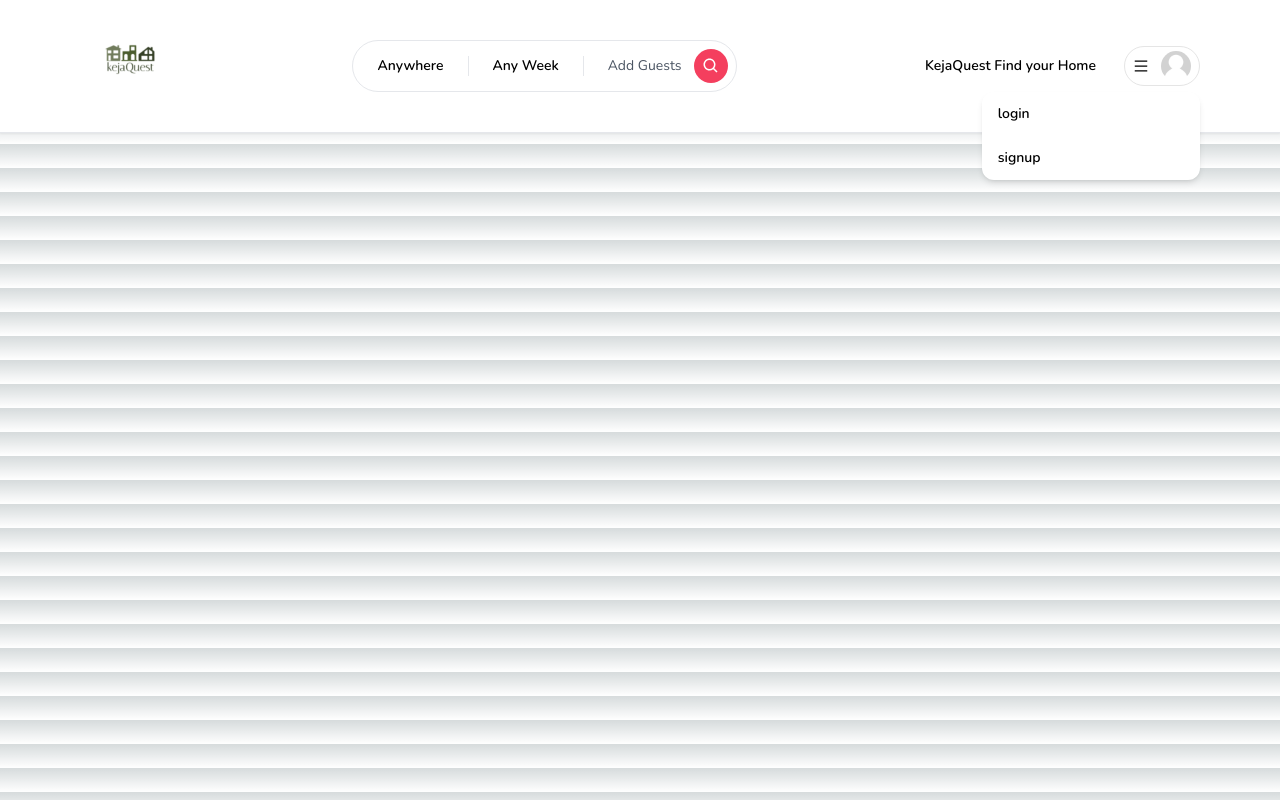
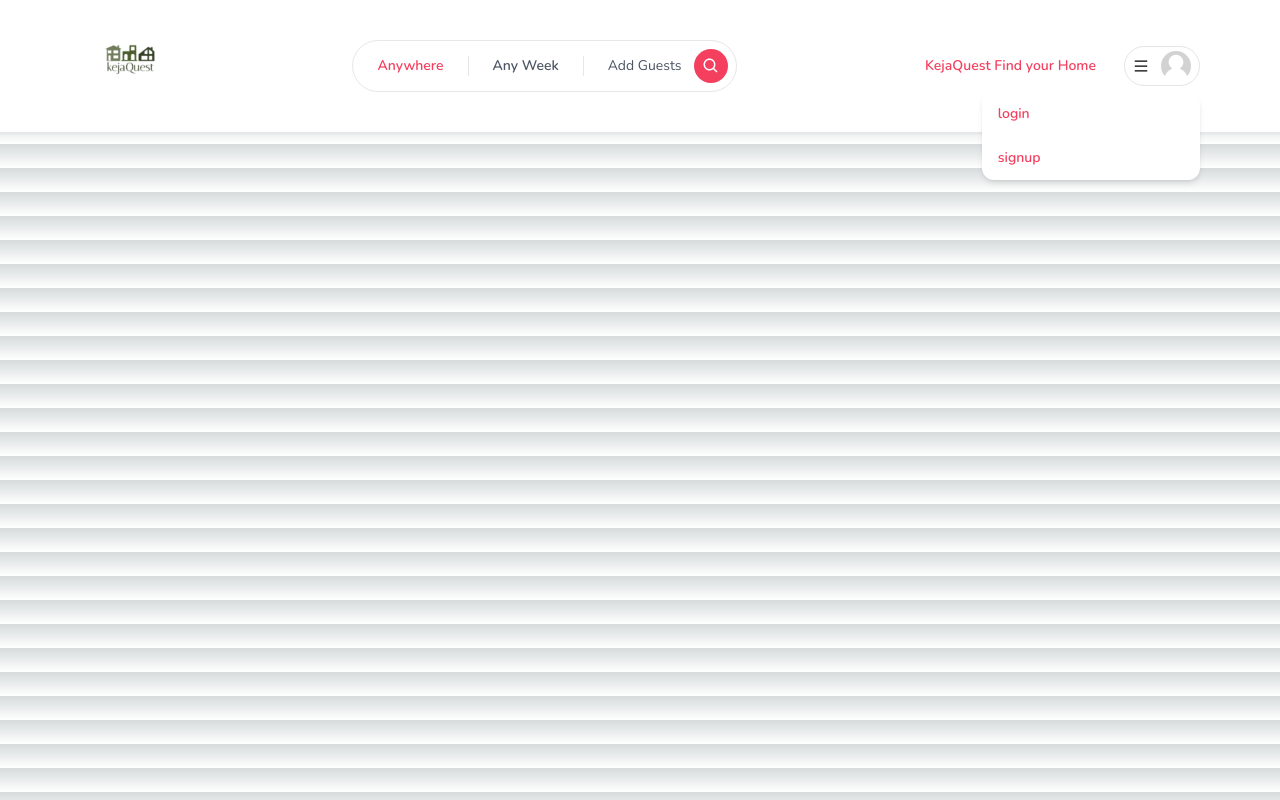
Before and after one commit to caesaragen/kejaquest_v1, a Next.js app: page / in a window 1280 px wide. Both pictures are taken after a click on the element 1162 px from the left and 66 px from the top of the page. Built offline with nearby package versions, Linux system fonts and the light colour scheme.

Commit message:
chore(): navbar text colores

```diff
--- a/app/components/navbar/MenuItem.tsx
+++ b/app/components/navbar/MenuItem.tsx
@@ -9,7 +9,7 @@ const MenuItem:React.FC<MenuItemProps> = ({
     label
 }) => {
   return (
-    <div onClick={onClick} className="px-4 py-3 hover:bg-neutral-100 transition font-semibold">
+    <div onClick={onClick} className="px-4 py-3 hover:bg-neutral-100 transition font-semibold text-rose-500">
         {label}
     </div>
   )
--- a/app/components/navbar/Search.tsx
+++ b/app/components/navbar/Search.tsx
@@ -16,7 +16,7 @@ const Search = () => {
     "
     >
       <div className="flex flex-row items-center justify-between">
-        <div className="text-sm font-semibold px-6">Anywhere</div>
+        <div className="text-sm font-semibold px-6 text-rose-500">Anywhere</div>
         <div
           className="
             hidden
@@ -27,6 +27,7 @@ const Search = () => {
             border-x-[1px]
             flex-1
             text-center
+            text-gray-600
           "
         >
         Any Week
@@ -41,6 +42,7 @@ const Search = () => {
             flex-row
             items-center
             gap-3
+            text-gray-600
           "
         >
         <div className="hidden sm:block">
--- a/app/components/navbar/UserMenu.tsx
+++ b/app/components/navbar/UserMenu.tsx
@@ -16,13 +16,13 @@ const UserMenu = () => {
             <div className="flex flex-row items-center gap-3">
                 <div
                     // onClick={()=> {console.log("cl")}}
-                    className="hidden md:block text-sm font-semibold py-3 rounded-full px-4 hover:bg-neutral-100 transition cursor-pointer"
+                    className="hidden md:block text-sm font-semibold py-3 rounded-full px-4 hover:bg-neutral-100 transition cursor-pointer text-rose-500"
                 >
                     KejaQuest Find your Home
                 </div>
                 <div
                     onClick={toggleOpen}
-                    className="p-4 md:py-1 md:px-2 border-[1px] border-neutral-200 flex flex-row items-center gap-3 rounded-full cursor-pointer hove:shadow-md transition"
+                    className="p-4 md:py-1 md:px-2 border-[1px] border-neutral-200 flex flex-row items-center gap-3 rounded-full cursor-pointer hover:shadow-md transition"
                 >
                     <AiOutlineMenu />
                     <div className="hidden md:block">
```
